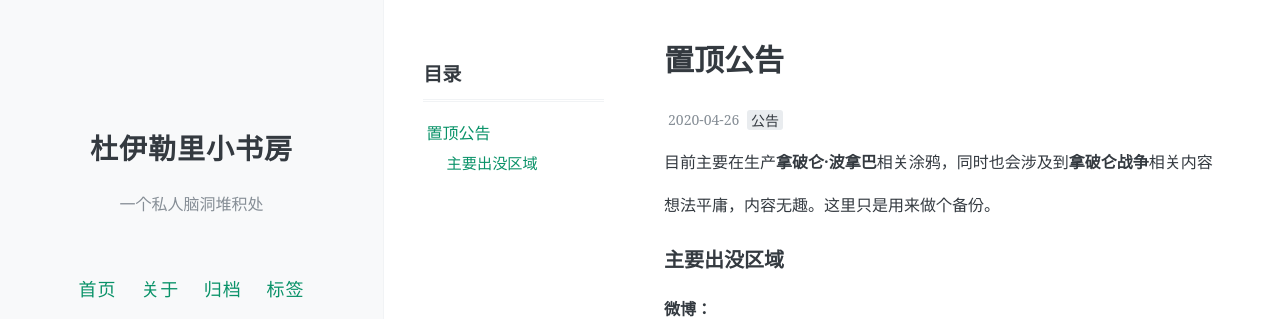
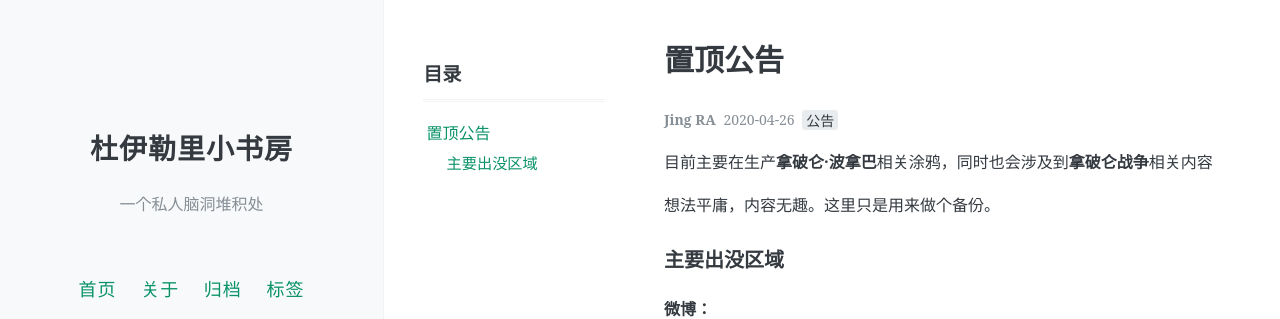
Before and after one commit to JingRA/JingRA, a Jekyll site: the page built from _posts/2020-04-26-Introduction.md, in a window 1280 px wide. Shown: the top 319 px of the page. Built offline with Jekyll 4.4.1, drawn with Linux system fonts in a browser that asks for light colours; comment, search, counter and statistics services are not loaded.

Commit message:
Update 2020-04-26-Introduction.md

```diff
--- a/_posts/2020-04-26-Introduction.md
+++ b/_posts/2020-04-26-Introduction.md
@@ -2,7 +2,7 @@
 layout: post
 title: 置顶公告
 date: 2020-04-26
-Author: Jing RA
+author: Jing RA
 tags: [公告]
 comments: true
 toc: true
```
